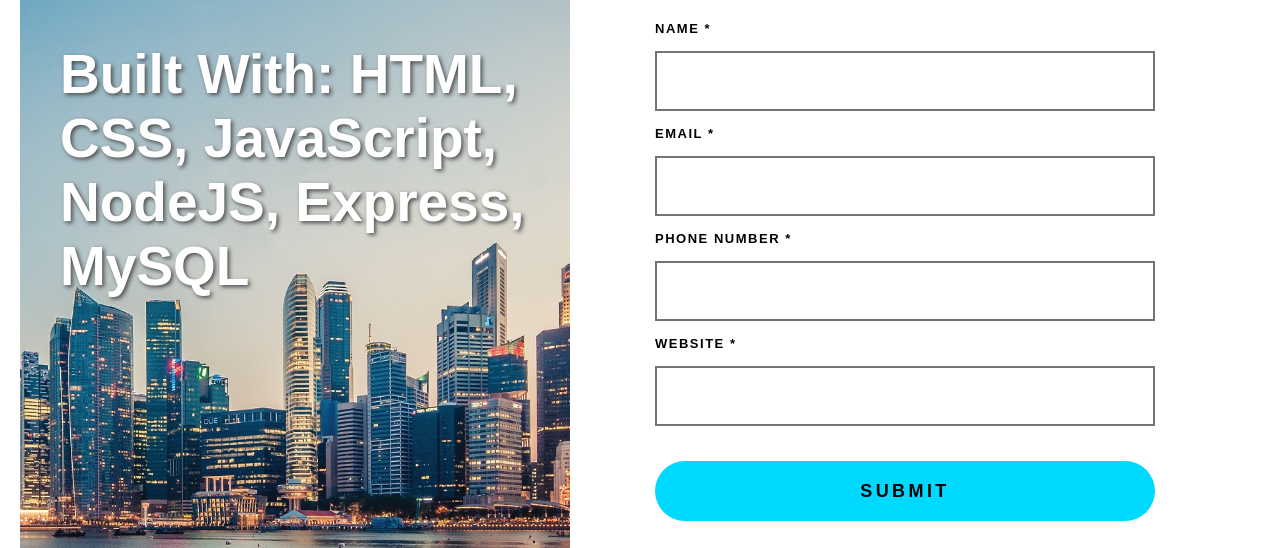
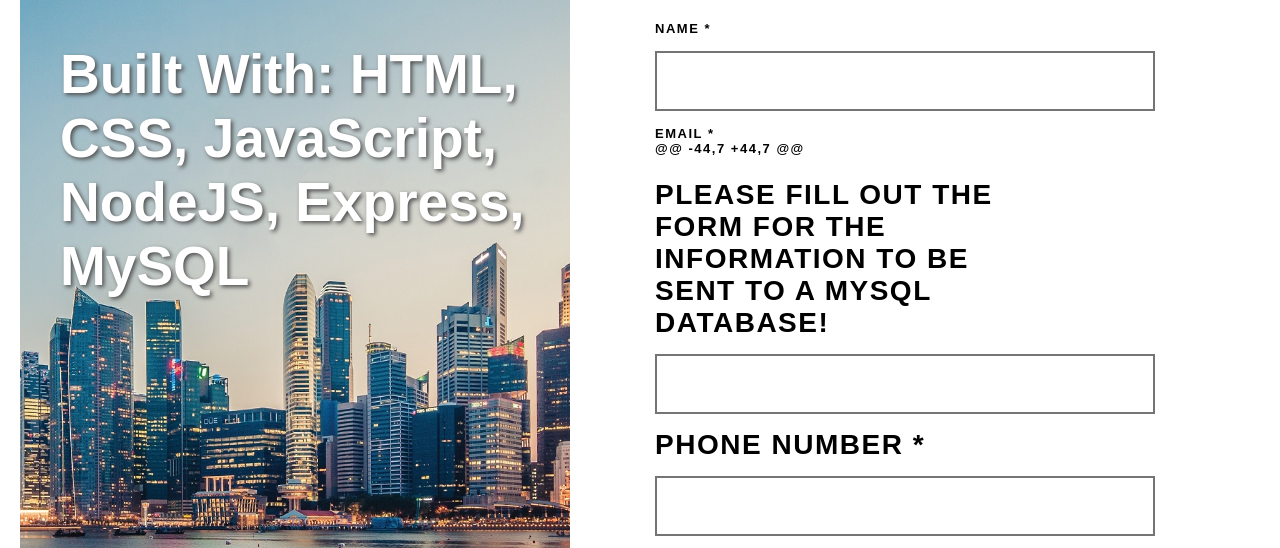
Before and after one commit to ErikMoxley/fs-test-ek, a website: page index.html in a window 1280 px wide. Shown: the part 232-780 px from the top of the page. Drawn offline with Linux system fonts and the light colour scheme.

Commit message:
reverted some front end changes

```diff
--- a/index.html
+++ b/index.html
@@ -10,7 +10,6 @@
     <link rel="preconnect" href="https://fonts.gstatic.com" crossorigin>
     <link rel="shortcut icon" type="image/x-icon" href="assets/favicon.ico">
 </head>
-
     <body>
         <div class="container">
             <div class="content">
@@ -35,19 +34,39 @@
                     </div>
             <div class="form">
                 <h2>Please fill out the form for the information to be sent to a MySQL database!</h2>
-                    <form class="form-inputs" id="form-inputs">
+                    <form class="form-inputs">
                         <label for="name">Name *</label><br>
                         <input name="name" type="text" required><br>
                         <label for="email">Email *</label><br>
+
+
+
+
+
+
+
+
+    @@ -44,7 +44,7 @@ <h2>Please fill out the form for the information to be sent to a MySQL database!
+
                         <input name="email" type="email" required><br>
                         <label for="mobile">Phone Number *</label><br>
                         <input name="mobile" type="text" required><br>
                         <label for="industry">Website *</label><br>
                         <input name="industry" type="text" required><br>
-                        <input class="button" type="submit" value="Submit" onclick="newFunction()"/>
+                        <input class="button" type="submit" value="Submit" onclick="submitForm()"/>
                     </form>
             </div>
             </div>
+
+
+
+
+
+
+
+
+
+
         </div>
             <footer class="footer">
                 <h3><div class="copyright">© ERIK MOXLEY <script>document.write(/\d{4}/.exec(Date())[0])</script>.</div>
```
